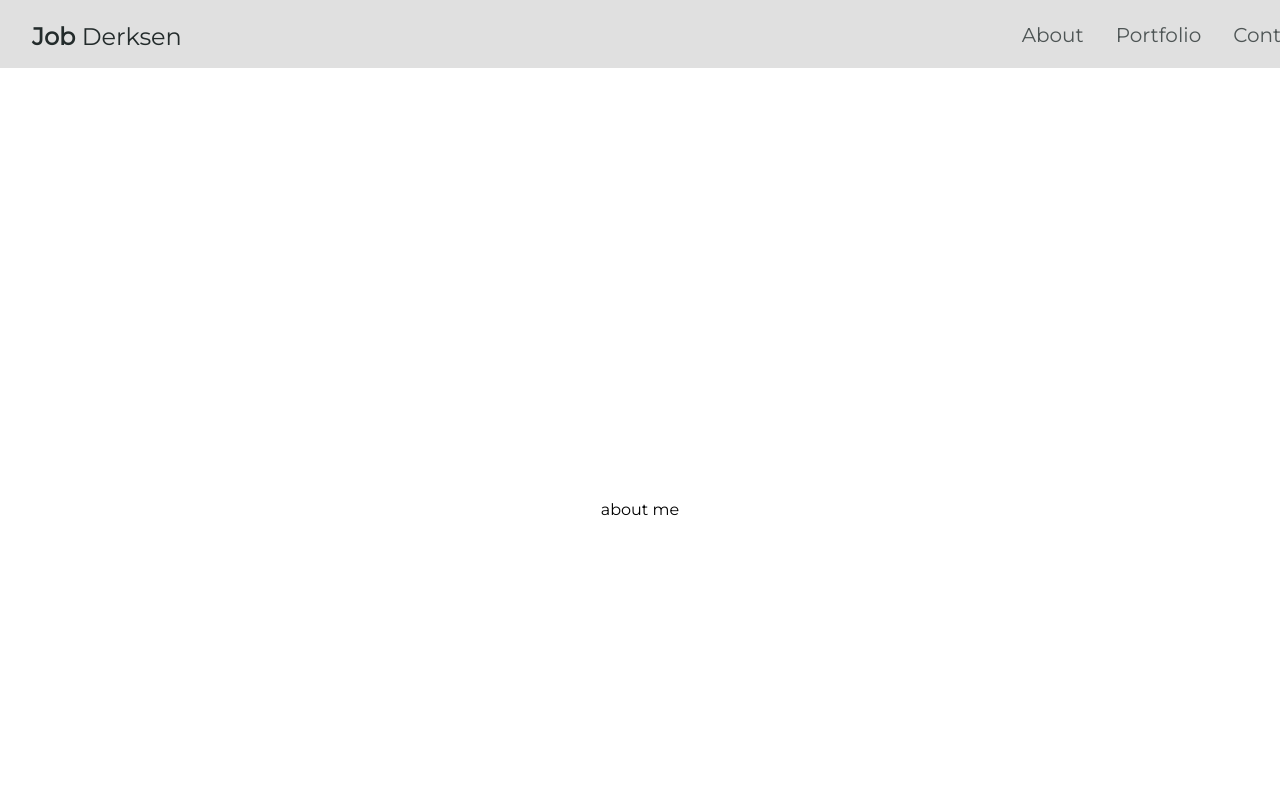
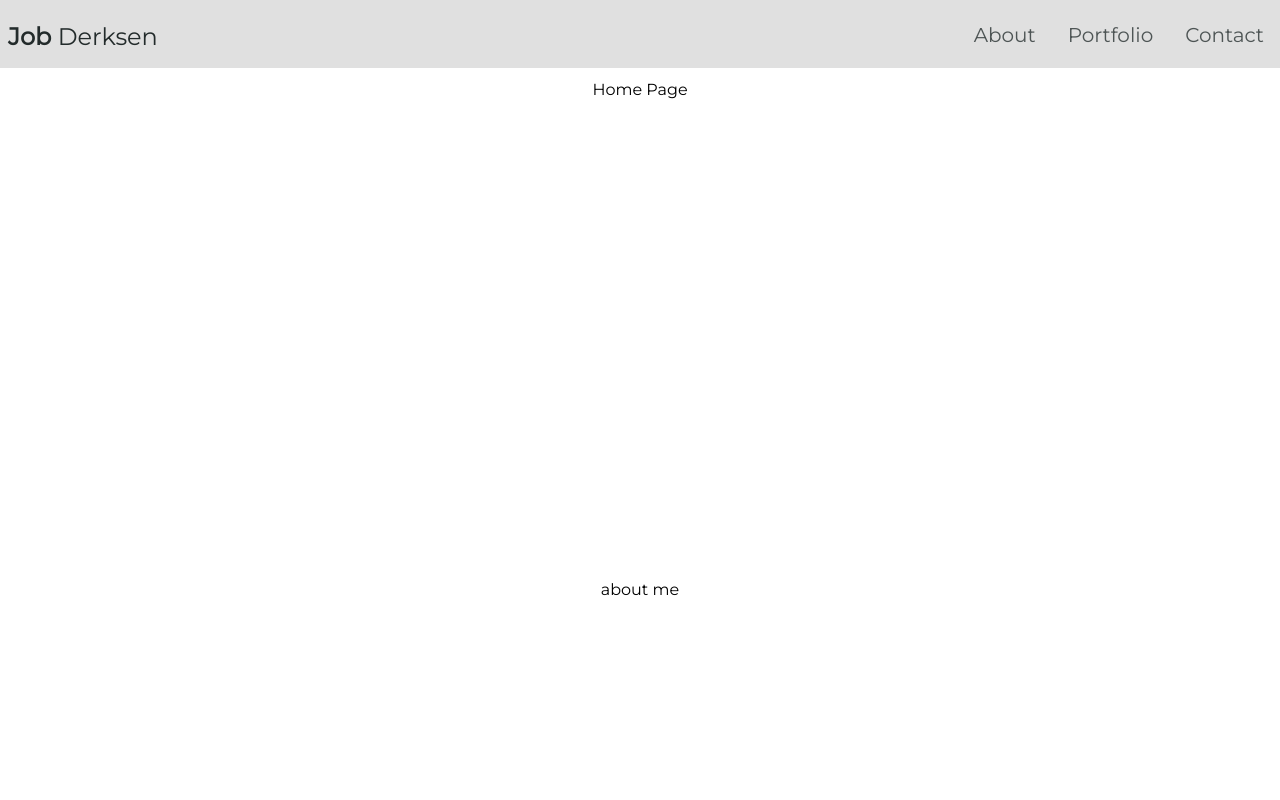
Before and after one commit to JobDerksen/cv_website, a Next.js app: page / in a window 1280 px wide. Shown: the top 800 px of the page. Built offline with nearby package versions, Linux system fonts and the light colour scheme.

Commit message:
fixed some styling issues - still need to fix bolding page names when active page is on

```diff
--- a/src/components/navigation/Navigation.module.scss
+++ b/src/components/navigation/Navigation.module.scss
@@ -36,7 +36,7 @@
 .header {
   display: flex;
   width: 100%;
-  padding: 0.25rem 2rem 0;
+  padding: 0.25rem 2rem 0 0;
   height: 4rem;
   background-color: #E0E0E0;
   position: fixed;
@@ -54,7 +54,7 @@
 
     @media (max-width: 800px) {
       display: flex;
-      right: 0.6rem;
+      right: 1.6rem;
       top: 1.1rem;
     }
 
@@ -83,11 +83,13 @@
 
   &__right {
     align-items: center;
+    padding-right: 1rem;
   }
 
 
   &__left {
     align-items: flex-end;
+    padding-left: 0.5rem;
     z-index: 20000;
 
     a{
--- a/src/pages/index.tsx
+++ b/src/pages/index.tsx
@@ -7,7 +7,7 @@ export default function Home() {
 
     const Home = () => {
         return (
-            <div className='pageContainer' id='/'>
+            <div className='pageContainerHome' id='/'>
                 <div className='content'>
                     Home Page
                 </div>
--- a/src/styles/globals.scss
+++ b/src/styles/globals.scss
@@ -20,6 +20,18 @@ h1,h2,h3,h4,h5,h6,p
   height: 500px
 }
 
+.pageContainerHome {
+  height: 500px;
+  padding-top: 5rem;
+}
+
+*{
+  -ms-overflow-style: none;
+}
+::-webkit-scrollbar {
+  display: none;
+}
+
 @keyframes pulse {
   0% {
     transform: scale(1);
```
